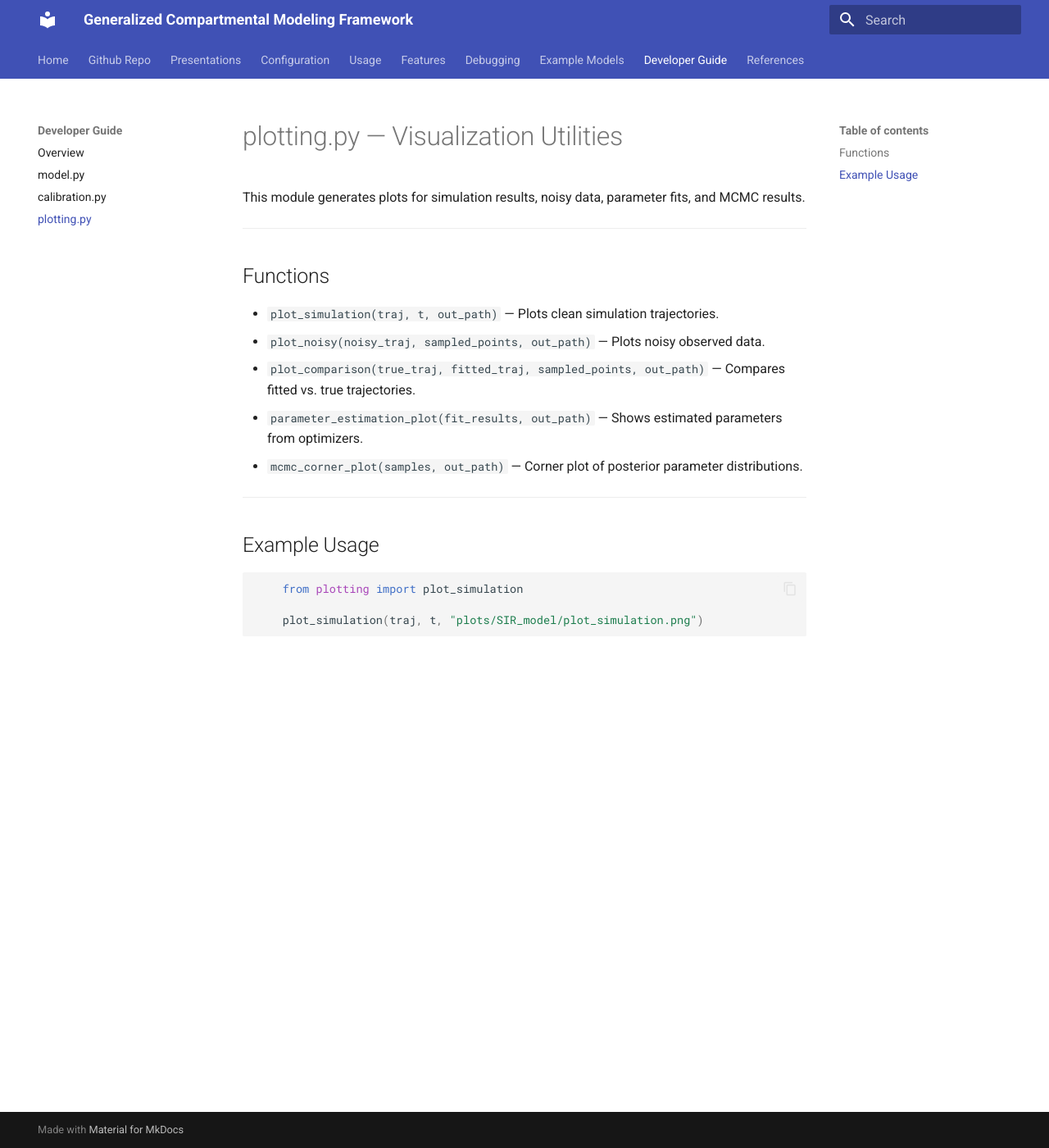
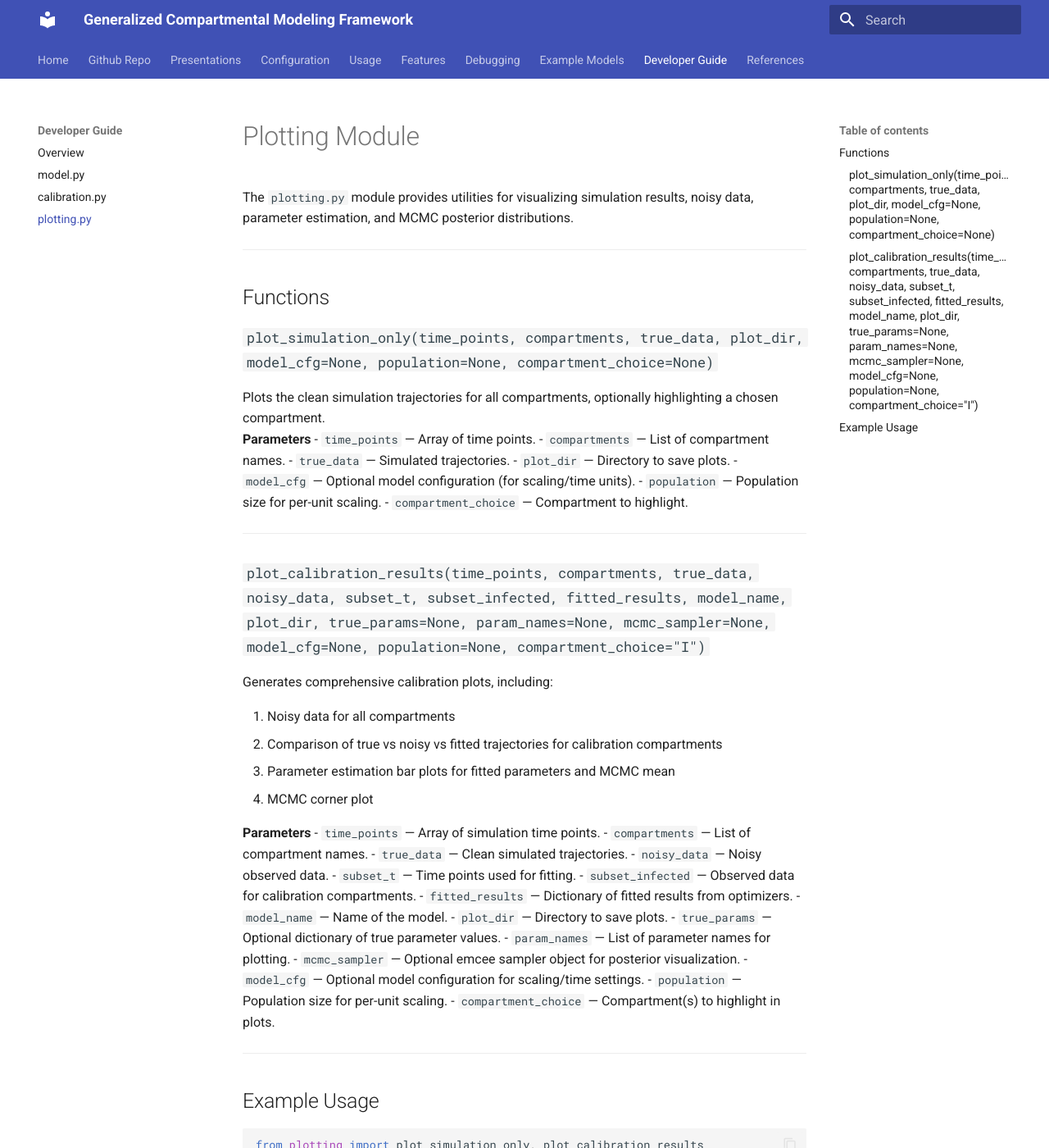
Before and after one commit to dsih-artpark/infectious-disease-models, an MkDocs documentation site: the page built from docs/dev/plotting.md, in a window 1280 px wide and 1400 px high. Shown: the whole window at 82% size. Built offline with MkDocs 1.6.1 and Material for MkDocs 9.7.7, drawn with Linux system fonts in a browser that asks for light colours; some of the changed text lies outside the part shown.

Commit message:
Changed main.py

````diff
--- a/docs/dev/plotting.md
+++ b/docs/dev/plotting.md
@@ -1,23 +1,72 @@
+# Plotting Module
 
-# plotting.py — Visualization Utilities
-
-This module generates plots for simulation results, noisy data, parameter fits, and MCMC results.
+The `plotting.py` module provides utilities for visualizing simulation results, noisy data, parameter estimation, and MCMC posterior distributions.
 
 ---
 
 ## Functions
 
-- `plot_simulation(traj, t, out_path)` — Plots clean simulation trajectories.
-- `plot_noisy(noisy_traj, sampled_points, out_path)` — Plots noisy observed data.
-- `plot_comparison(true_traj, fitted_traj, sampled_points, out_path)` — Compares fitted vs. true trajectories.
-- `parameter_estimation_plot(fit_results, out_path)` — Shows estimated parameters from optimizers.
-- `mcmc_corner_plot(samples, out_path)` — Corner plot of posterior parameter distributions.
+### `plot_simulation_only(time_points, compartments, true_data, plot_dir, model_cfg=None, population=None, compartment_choice=None)`
+Plots the clean simulation trajectories for all compartments, optionally highlighting a chosen compartment.
+**Parameters**
+- `time_points` — Array of time points.
+- `compartments` — List of compartment names.
+- `true_data` — Simulated trajectories.
+- `plot_dir` — Directory to save plots.
+- `model_cfg` — Optional model configuration (for scaling/time units).
+- `population` — Population size for per-unit scaling.
+- `compartment_choice` — Compartment to highlight.
+
+---
+
+### `plot_calibration_results(time_points, compartments, true_data, noisy_data, subset_t, subset_infected, fitted_results, model_name, plot_dir, true_params=None, param_names=None, mcmc_sampler=None, model_cfg=None, population=None, compartment_choice="I")`
+Generates comprehensive calibration plots, including:
+
+1. Noisy data for all compartments
+2. Comparison of true vs noisy vs fitted trajectories for calibration compartments
+3. Parameter estimation bar plots for fitted parameters and MCMC mean
+4. MCMC corner plot
+
+**Parameters**
+- `time_points` — Array of simulation time points.
+- `compartments` — List of compartment names.
+- `true_data` — Clean simulated trajectories.
+- `noisy_data` — Noisy observed data.
+- `subset_t` — Time points used for fitting.
+- `subset_infected` — Observed data for calibration compartments.
+- `fitted_results` — Dictionary of fitted results from optimizers.
+- `model_name` — Name of the model.
+- `plot_dir` — Directory to save plots.
+- `true_params` — Optional dictionary of true parameter values.
+- `param_names` — List of parameter names for plotting.
+- `mcmc_sampler` — Optional emcee sampler object for posterior visualization.
+- `model_cfg` — Optional model configuration for scaling/time settings.
+- `population` — Population size for per-unit scaling.
+- `compartment_choice` — Compartment(s) to highlight in plots.
 
 ---
 
 ## Example Usage
+
 ```python
-    from plotting import plot_simulation
+from plotting import plot_simulation_only, plot_calibration_results
 
-    plot_simulation(traj, t, "plots/SIR_model/plot_simulation.png")
+# Plot clean simulation
+plot_simulation_only(time_points, compartments, true_data, "plots/SIR_model")
+
+# Plot calibration results
+plot_calibration_results(
+    time_points,
+    compartments,
+    true_data,
+    noisy_data,
+    subset_t,
+    subset_infected,
+    fitted_results,
+    "SIR_model",
+    "plots/SIR_model",
+    true_params=PARAMS,
+    param_names=list(PARAMS.keys()),
+    mcmc_sampler=sampler
+)
 ```
````
